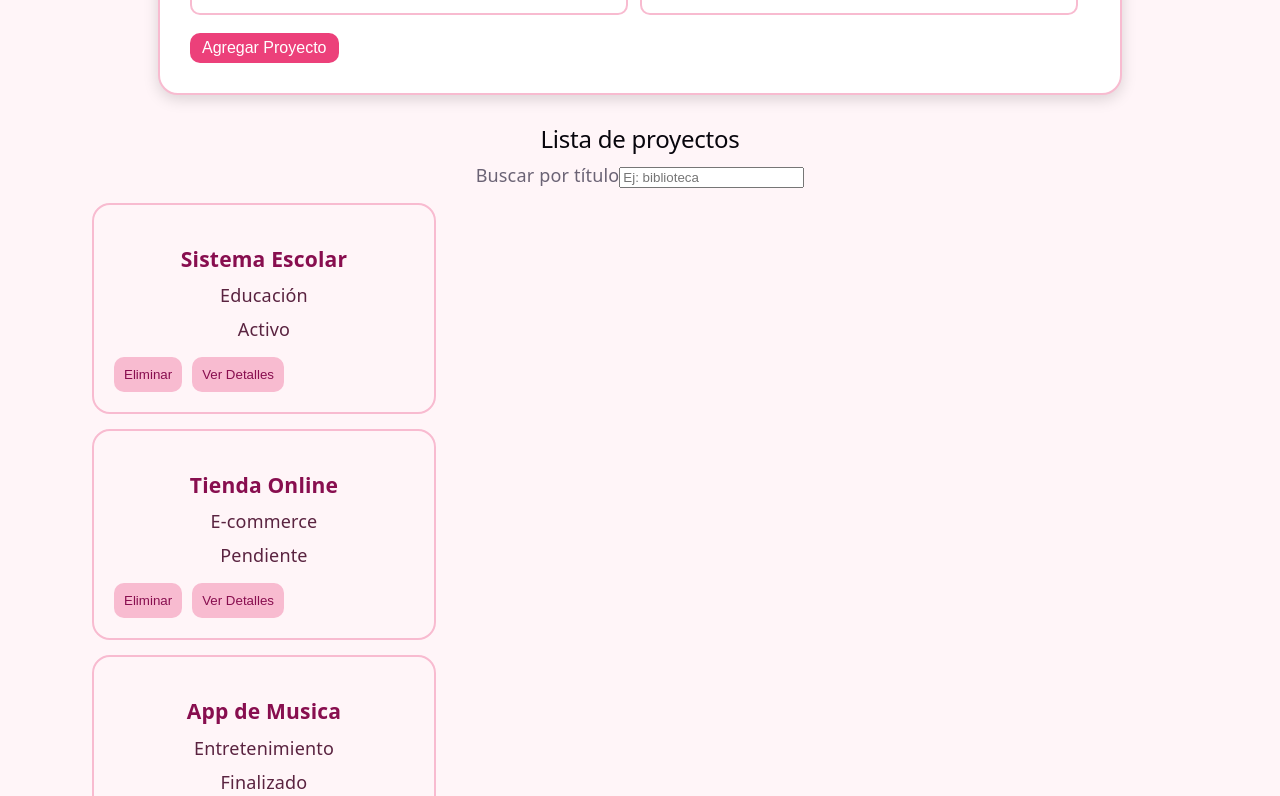
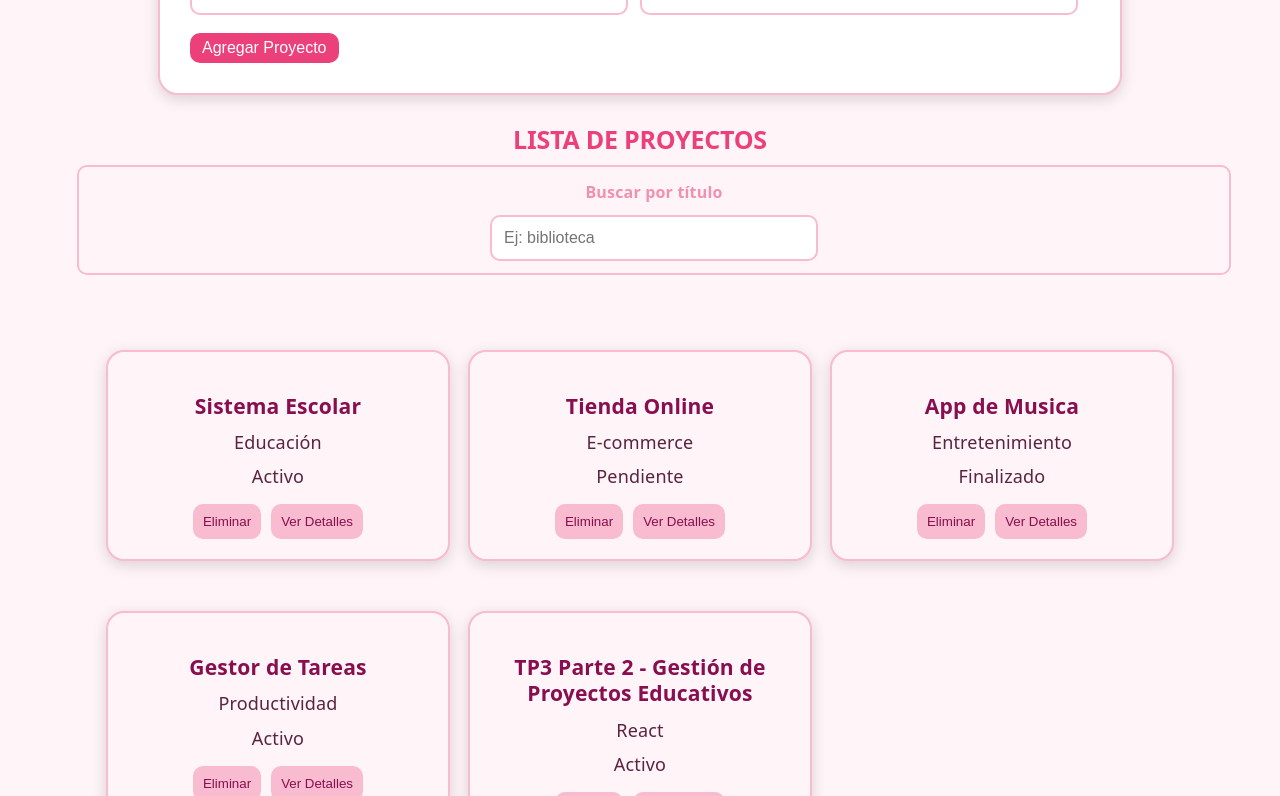
Before and after one commit to mlerc-jv/pv_tp3_grupo5, a React (Vite) app: page / in a window 1280 px wide. Shown: the part 1004-1800 px from the top of the page. Built offline with nearby package versions, Linux system fonts and the light colour scheme.

Commit message:
actualizo css - Meruvia Jimena

```diff
--- a/src/components/ListaProyectos.jsx
+++ b/src/components/ListaProyectos.jsx
@@ -1,3 +1,4 @@
+import "../css/ListaProyectos.css"
 import { useEffect, useState, useRef } from "react";
 
 import proyectoService from "../services/proyectoService";
@@ -136,7 +137,7 @@ const ListaProyectos = () => {
 
             <div className="encabezado-lista">
 
-                <h2>Lista de proyectos</h2>
+                <h2>LISTA DE PROYECTOS</h2>
 
                 <div className="busqueda">
 
@@ -155,35 +156,23 @@ const ListaProyectos = () => {
 
             <div className="lista-proyectos">
 
-                {
-                    proyectosFiltrados.map((proyecto) => (
-
+                    {proyectosFiltrados.map((proyecto) => (
                         <div key={proyecto.id}>
-
                          <ProyectoCard
                             proyecto={proyecto}
                             eliminarProyecto={eliminarProyecto}
                             verDetalle={verDetalle}
                          />
-
+                        </div>
+                    ))}
+            </div>
             {
-                                proyectoSeleccionado &&
-                                proyectoSeleccionado.id === proyecto.id && (
-
+             proyectoSeleccionado && (
               <DetalleProyecto
                 proyecto={proyectoSeleccionado}
                 cerrarDetalle={cerrarDetalle}
               />
-
-                                )
-                            }
-
-                        </div>
-
-                    ))
-                }
-
-            </div>
+            )}
 
             {
                 fechaHora !== "" && (
--- a/src/css/FormProyecto.css
+++ b/src/css/FormProyecto.css
@@ -40,6 +40,7 @@
 
 .formulario textarea{
     background-color: white;
+    color:black;
     padding: 12px;
     border: 2px solid #f8bbd0;
     border-radius: 10px;
--- a/src/css/ListaProyectos.css
+++ b/src/css/ListaProyectos.css
@@ -1,68 +1,50 @@
 .lista-proyectos {
     background-color: #fff5f8;
-    padding: 50px 20px;
-    text-align: center;
-    display: flex;
-    flex-direction: column;
-    align-items: center;
+    padding: 30px;
+    display: grid;
+    grid-template-columns: repeat(3,minmax(0,1fr));
+    justify-items: center;
+    gap: 20px;
 }
 
-.lista-proyectos h2 {
-    color: #880e4f;
-    margin-bottom: 40px;
-    font-size: 38px;
+.encabezado-lista h2 {
+    color:#ec407a;
+    font-size:25px;
+    font-weight: 800;
+    margin-bottom: 10px;
 }
-
-.formulario {
-    display: flex;
-    justify-content: center;
-    align-items: center;
-    flex-wrap: wrap;
-    gap: 15px;
+.busqueda {
+    padding: 12px;
+    width: 100%;
+    border-radius: 10px;
+    border: 2px solid #f8bbd0;
     margin-bottom: 30px;
+    font-size: 16px;
+    text-align: center;
 }
-
-.formulario input {
-    padding: 12px;
-    border: 2px solid #f8bbd0;
+.busqueda label{
+    display: block;
+    margin-bottom: 10px;
+    color:#f48fb1;
+    font-weight: bold;
+}
+.busqueda input{
+    background-color: white;
+    width: 300px;
+    padding:12px;
     border-radius: 10px;
-    width: 200px;
+    border:2px solid #f8bbd0;
     font-size: 16px;
 }
-
-.formulario button {
-    background-color: #880e4f;
-    color: white;
-    border: none;
-    border-radius: 10px;
-    padding: 12px 20px;
-    cursor: pointer;
-    font-size: 16px;
-    transition: 0.3s;
-}
-
-.formulario button:hover {
-    background-color: #c2185b;
-}
-
-.buscador {
-    padding: 12px;
-    width: 300px;
-    border-radius: 10px;
-    border: 2px solid #f8bbd0;
-    margin-bottom: 40px;
-    font-size: 16px;
-}
-
 .proyecto-card {
     background-color: #fff5f8;
-    width: 320px;
-    margin: 20px auto;
-    padding: 25px;
+    width: 250px;
+    padding: 20px;
     border-radius: 20px;
     box-shadow: 0px 4px 15px rgba(0, 0, 0, 0.15);
     transition: 0.3s;
     border: 2px solid #f8bbd0;
+    margin: 0;
 }
 
 .proyecto-card:hover {
@@ -70,8 +52,9 @@
     box-shadow: 0px 8px 20px rgba(0, 0, 0, 0.2);
 }
 
+
 .info-card h3 {
-    color: #880e4f;
+    color: #ec407a;
     margin-bottom: 15px;
 }
 
@@ -79,6 +62,7 @@
     color: #5a2340;
     margin-bottom: 10px;
 }
+
 
 .botones {
     display: flex;
--- a/src/css/header.css
+++ b/src/css/header.css
@@ -8,6 +8,7 @@
 }
 
 .texto h1 {
+    color:white;
     font-size: 52px;
     font-weight: 800;
 }
```
Lines whose indentation alone changed are shown as unchanged.
